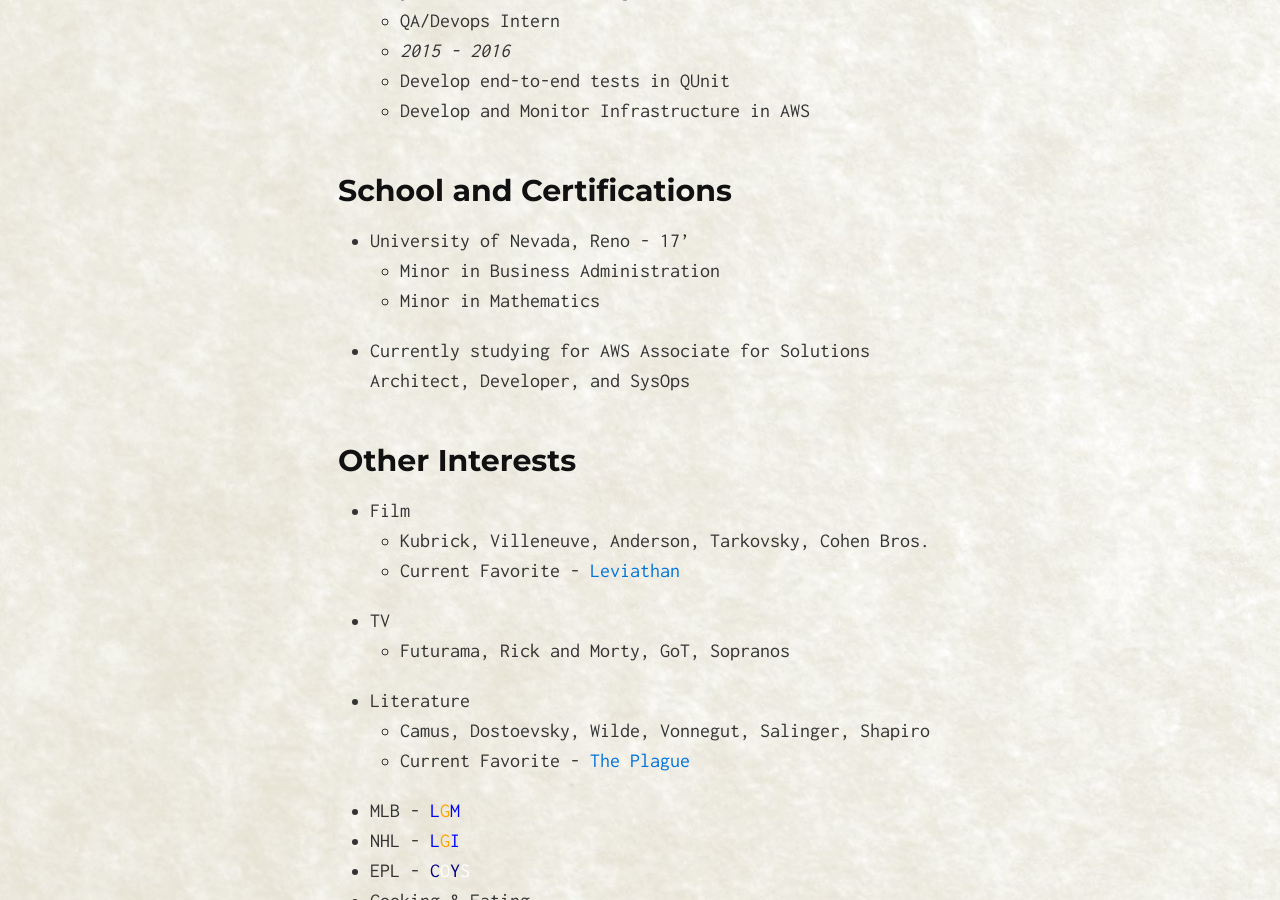
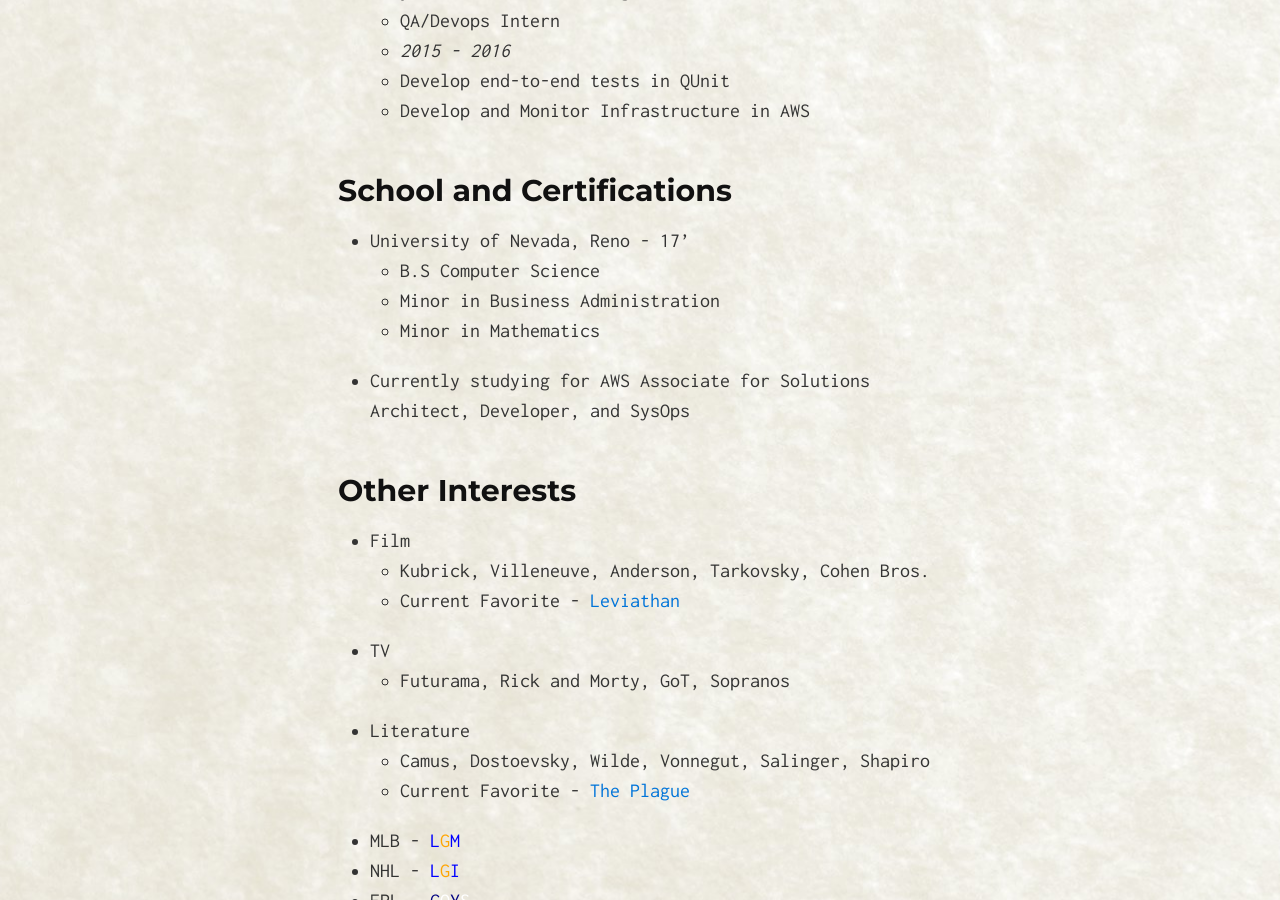
Before and after one commit to bennicholes/bennicholes.github.io, a Jekyll site: the page built from index.md, in a window 1280 px wide and 900 px high, scrolled down 1233 px. Built offline with Jekyll 4.4.1, drawn with Linux system fonts in a browser that asks for light colours.

Commit message:
forgot degree

```diff
--- a/index.md
+++ b/index.md
@@ -57,6 +57,7 @@
 ## School and Certifications
 
 * University of Nevada, Reno - 17'
+	* B.S Computer Science
 	* Minor in Business Administration
 	* Minor in Mathematics
 * Currently studying for AWS Associate for Solutions Architect, Developer, and SysOps
```
